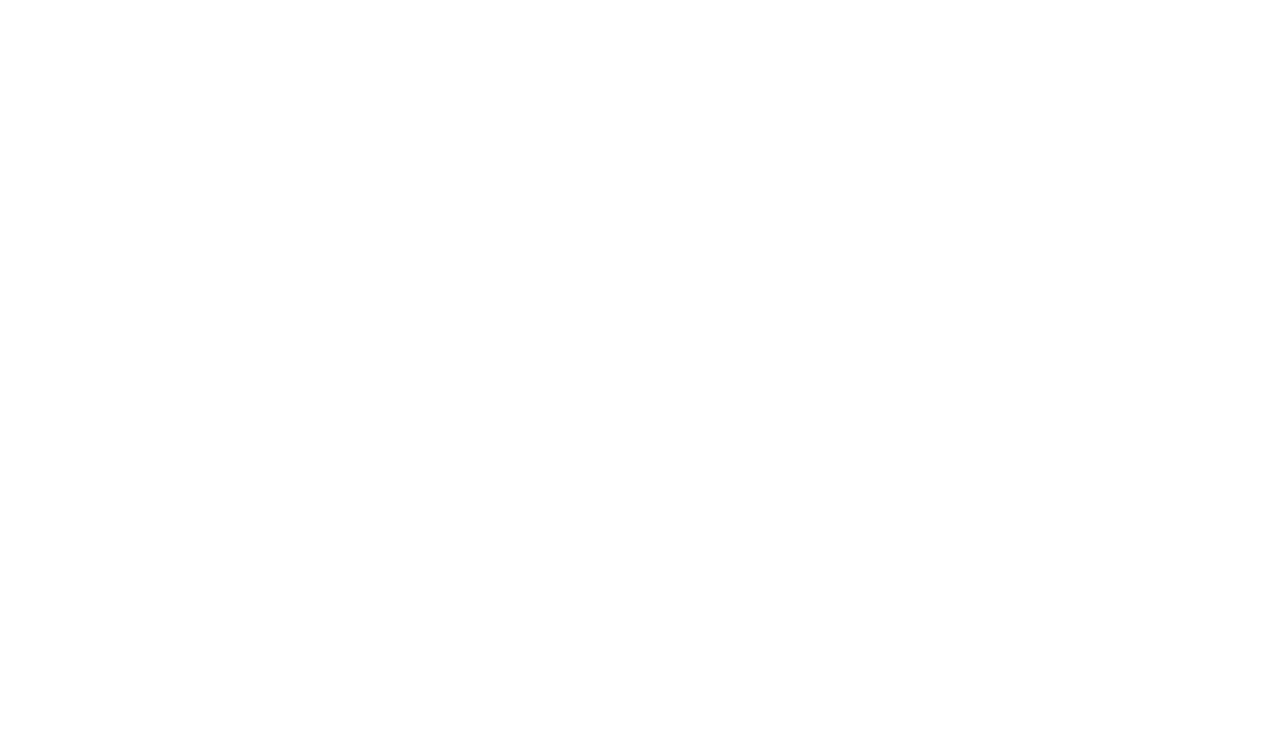
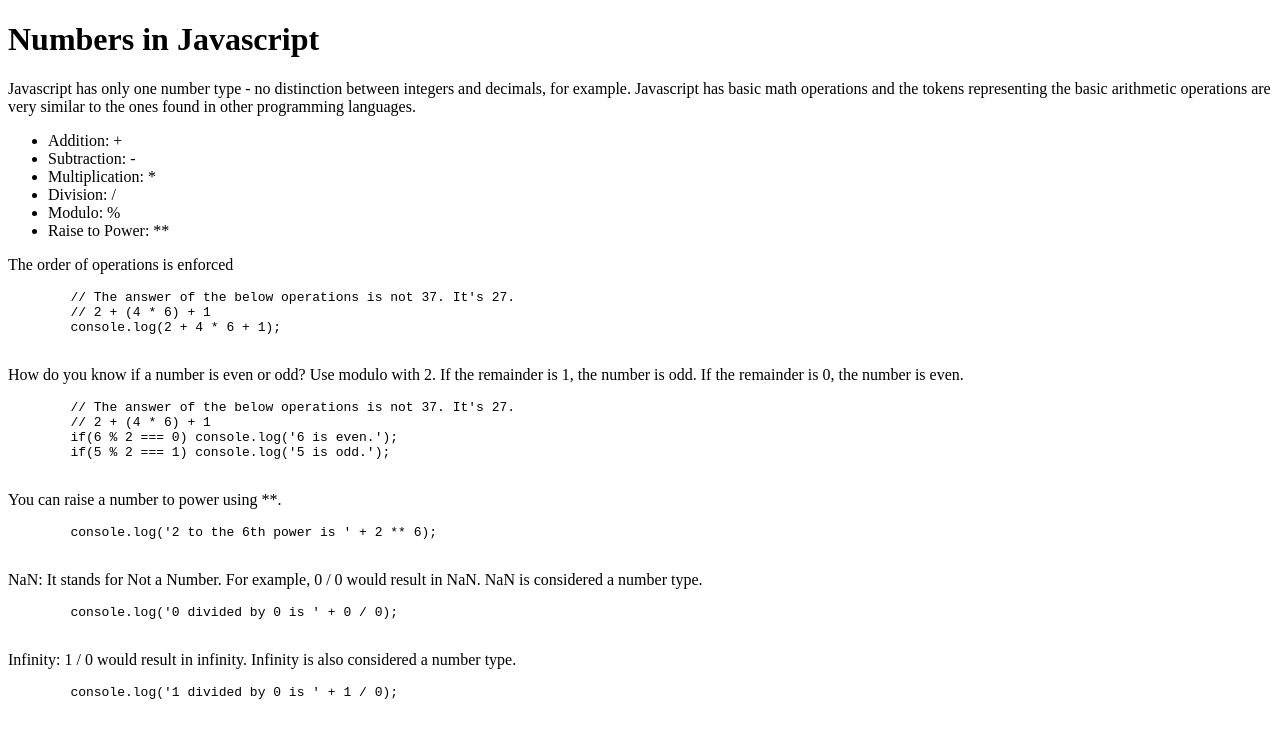
Before and after one commit to mpark4656/liveappdemo, a plain HTML site: page js/numbers.html in a window 1280 px wide. Drawn offline with Linux system fonts and the light colour scheme.

Commit message:
Finished Javascript number

```diff
--- /dev/null
+++ b/js/js/numbers.js
@@ -0,0 +1,8 @@
+console.log(2 + 4 * 6 + 1);
+if(6 % 2 === 0) console.log('6 is even.');
+if(5 % 2 === 1) console.log('5 is odd.');
+console.log('2 to the 6th power is ' + 2 ** 6);
+console.log('0 divided by 0 is ' + 0 / 0);
+console.log('1 divided by 0 is ' + 1 / 0);
+console.log('Type of NaN is ' + typeof NaN);
+console.log('Type of Infinity is ' + typeof Infinity);
--- a/js/numbers.html
+++ b/js/numbers.html
@@ -2,9 +2,52 @@
 <html lang="en">
 <head>
     <meta charset="UTF-8">
-    <title>Title</title>
+    <meta name="viewport" content="width=device-width, initial-scale=1">
+    <title>Javascript Numbers</title>
 </head>
 <body>
-
+    <h1>Numbers in Javascript</h1>
+    <p>
+        Javascript has only one number type - no distinction between integers and decimals, for example.
+        Javascript has basic math operations and the tokens representing the basic arithmetic operations are
+        very similar to the ones found in other programming languages.
+    </p>
+    <ul>
+        <li>Addition: +</li>
+        <li>Subtraction: -</li>
+        <li>Multiplication: *</li>
+        <li>Division: /</li>
+        <li>Modulo: %</li>
+        <li>Raise to Power: **</li>
+    </ul>
+    <p>The order of operations is enforced</p>
+    <code><pre>
+        // The answer of the below operations is not 37. It's 27.
+        // 2 + (4 * 6) + 1
+        console.log(2 + 4 * 6 + 1);
+    </pre></code>
+    <p>
+        How do you know if a number is even or odd? Use modulo with 2.
+        If the remainder is 1, the number is odd. If the remainder is 0, the number is even.
+    </p>
+    <code><pre>
+        // The answer of the below operations is not 37. It's 27.
+        // 2 + (4 * 6) + 1
+        if(6 % 2 === 0) console.log('6 is even.');
+        if(5 % 2 === 1) console.log('5 is odd.');
+    </pre></code>
+    <p>You can raise a number to power using **.</p>
+    <code><pre>
+        console.log('2 to the 6th power is ' + 2 ** 6);
+    </pre></code>
+    <p>NaN: It stands for Not a Number. For example, 0 / 0 would result in NaN. NaN is considered a number type.</p>
+    <code><pre>
+        console.log('0 divided by 0 is ' + 0 / 0);
+    </pre></code>
+    <p>Infinity: 1 / 0 would result in infinity. Infinity is also considered a number type.</p>
+    <code><pre>
+        console.log('1 divided by 0 is ' + 1 / 0);
+    </pre></code>
+    <script type="text/javascript" src="js/numbers.js"></script>
 </body>
 </html>
```
Also changed, not shown: js/index.html (+1 -0 lines), js/primitives.html (+7 -0 lines).
